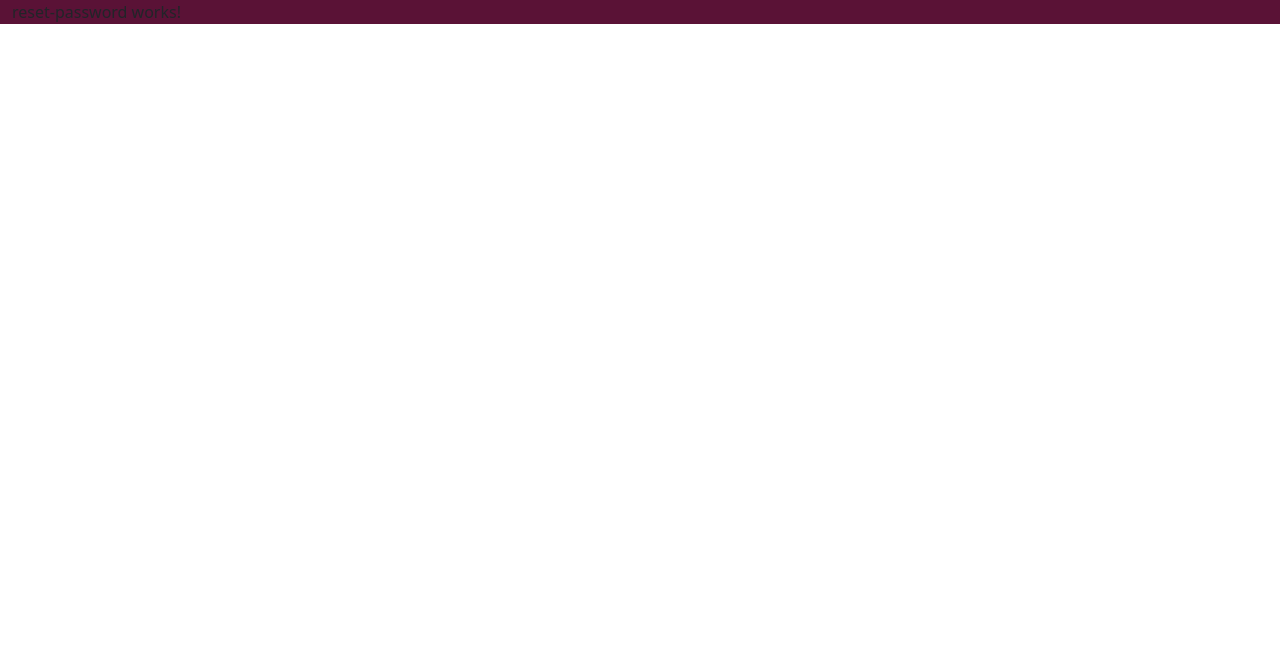
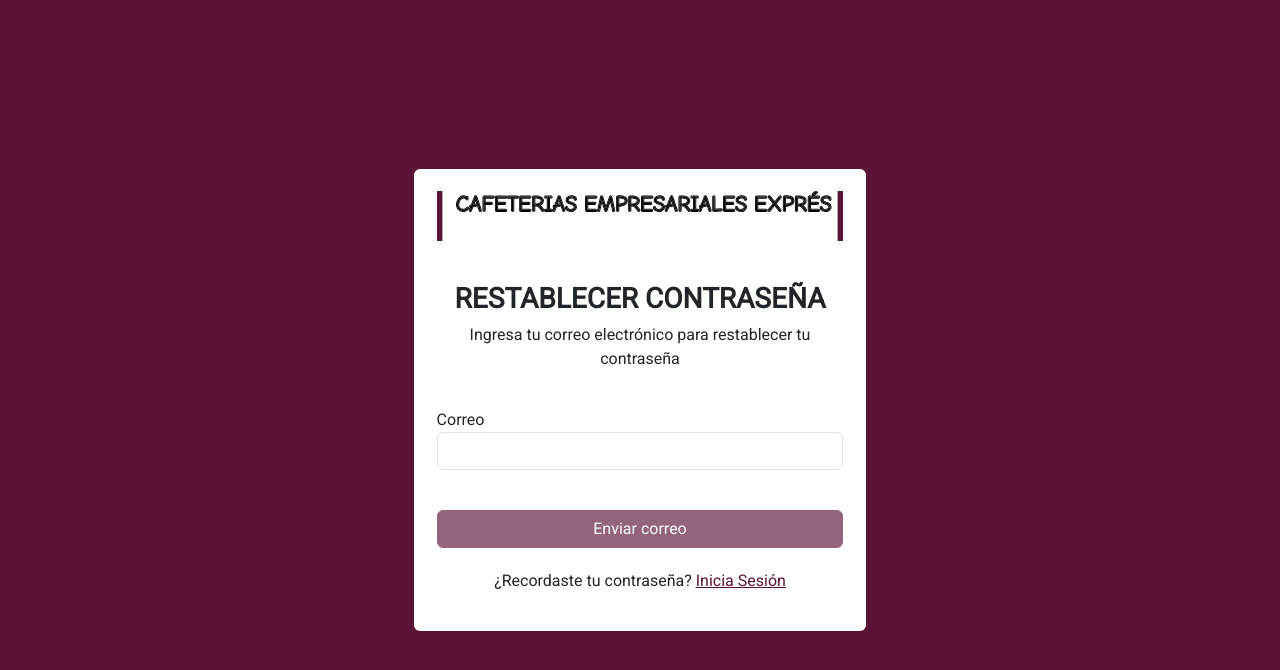
Before and after one commit to arrrnold/cafe_angular, an Angular app: page /auth/reset_password in a window 1280 px wide. Shown: the top 670 px of the page. Built offline with nearby package versions, Linux system fonts and the light colour scheme.

Commit message:
Actualizar enlaces de restablecimiento de contraseña y estilos en componente de inicio de sesión

```diff
--- a/src/app/auth/login/login.component.html
+++ b/src/app/auth/login/login.component.html
@@ -44,7 +44,7 @@
             <div *ngIf="loginError" class="alert alert-danger">{{ loginError }}</div>
 
             <div class="container text-center">
-                <p>¿Olvidaste tu contraseña? <a href="#" style="color: #5A1236;"> Restablecer Contraseña</a></p>
+                <p>¿Olvidaste tu contraseña? <a href="auth/reset_password" style="color: #5A1236;"> Restablecer Contraseña</a></p>
             </div>
 
         </div>
--- a/src/app/auth/reset-password/reset-password.component.css
+++ b/src/app/auth/reset-password/reset-password.component.css
@@ -0,0 +1,8 @@
+.custom-font {
+    font-family: 'Roboto', sans-serif;
+    font-weight: 400;
+    font-style: normal;
+    font-stretch: normal;
+    line-height: 1.5;
+    letter-spacing: normal;
+}
--- a/src/app/auth/reset-password/reset-password.component.html
+++ b/src/app/auth/reset-password/reset-password.component.html
@@ -1 +1,45 @@
-<p>reset-password works!</p>
+<!-- formulario de Login
+    - Se utiliza la directiva ngForm para el formulario
+    - Se utiliza la directiva ngModel para el binding de los campos del formulario
+    - Se utiliza la directiva ngSubmit para el evento de submit del formulario
+    - Se utiliza la directiva ngIf para mostrar mensajes de error
+
+    - Se utiliza la directiva ngClass para agregar clases de error a los campos del formulario
+    - Se utiliza la directiva ngClass para agregar clases de error al formulario
+ -->
+
+<div class="container-fluid d-flex justify-content-center align-items-center"
+    style="height: 100vh; width: max-content;">
+    <div class="container-fluid rounded" style="background-color: white; padding: 5%;">
+        <div class="col custom-font" style="display: inline-block;">
+            <!-- logo de la empresa que se hace pequeño en un dispositivo movil-->
+            <img src="../../../assets/img_logo.svg" class="img-fluid" alt="Responsive image">
+
+            <!-- items alineados al centro en este container -->
+            <div class="container text-center" style="padding-top: 10%; padding-bottom: 5%;">
+                <h2 style="font-size: 28px;"><b>RESTABLECER CONTRASEÑA</b></h2>
+                <p>Ingresa tu correo electrónico para restablecer tu contraseña </p>
+            </div>
+
+            <form #f="ngForm" (ngSubmit)="onSendMail(f.value)" novalidate>
+                <div class="form-group" style="padding-bottom: 5%;"
+                    [ngClass]="{'has-error': email.invalid && email.touched}">
+                    <label for="email">Correo</label>
+                    <input type="email" class="form-control" id="email" name="email" ngModel #email="ngModel" required>
+                    <div class="help-block" style="color: #5A1236;" *ngIf="email.invalid && email.touched"><i>Necesitas
+                            un correo electrónico</i></div>
+                </div>
+                <button type="submit" class="btn btn-primary w-100"
+                    style="background-color: #5A1236; border-color: #5A1236; margin-top: 5%; margin-bottom: 5%;"
+                    [disabled]="f.invalid">Enviar correo
+                </button>
+            </form>
+
+            <div *ngIf="sendError" class="alert alert-danger">{{ sendError }}</div>
+
+            <div class="container text-center">
+                <p>¿Recordaste tu contraseña? <a href="auth/login" style="color: #5A1236;"> Inicia Sesión</a></p>
+            </div>
+
+        </div>
+    </div>
--- a/src/app/auth/reset-password/reset-password.component.ts
+++ b/src/app/auth/reset-password/reset-password.component.ts
@@ -1,12 +1,26 @@
-import { Component } from '@angular/core';
+import { Component, OnInit } from '@angular/core';
+import { FormsModule } from '@angular/forms';
+import { CommonModule } from '@angular/common';
+import { AuthService } from '../auth.service';
 
 @Component({
   selector: 'app-reset-password',
   standalone: true,
-  imports: [],
+  imports: [
+    CommonModule,
+    FormsModule
+  ],
   templateUrl: './reset-password.component.html',
   styleUrl: './reset-password.component.css'
 })
 export class ResetPasswordComponent {
 
+  sendError = '';
+
+  onSendMail(formValue: any) {
+    // TODO: Implementar la lógica para enviar el correo electrónico
+    console.log('Correo electrónico enviado a: ' + formValue.email);
+  }
+
+
 }
```
